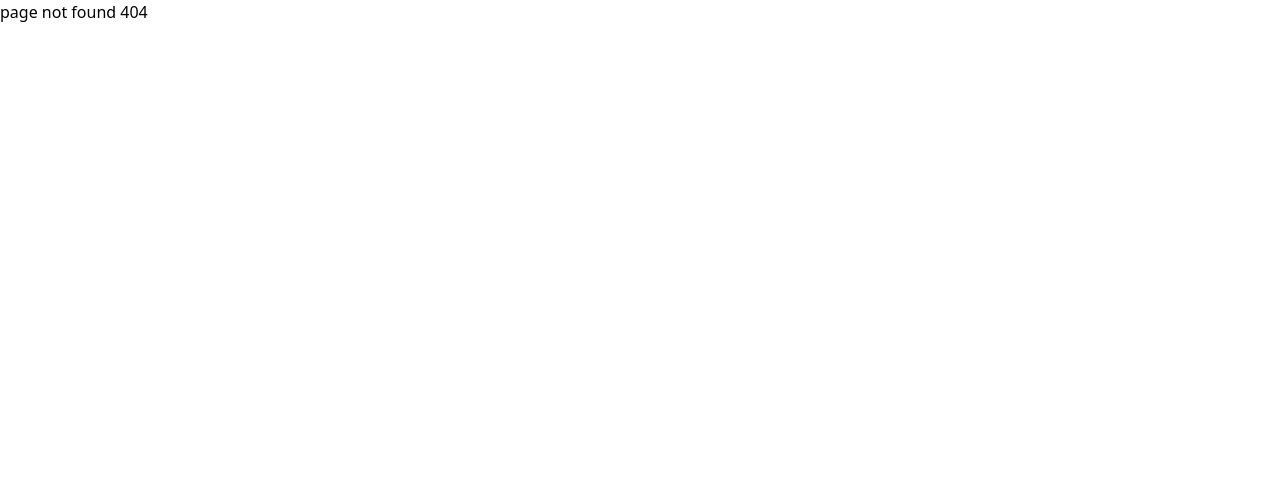
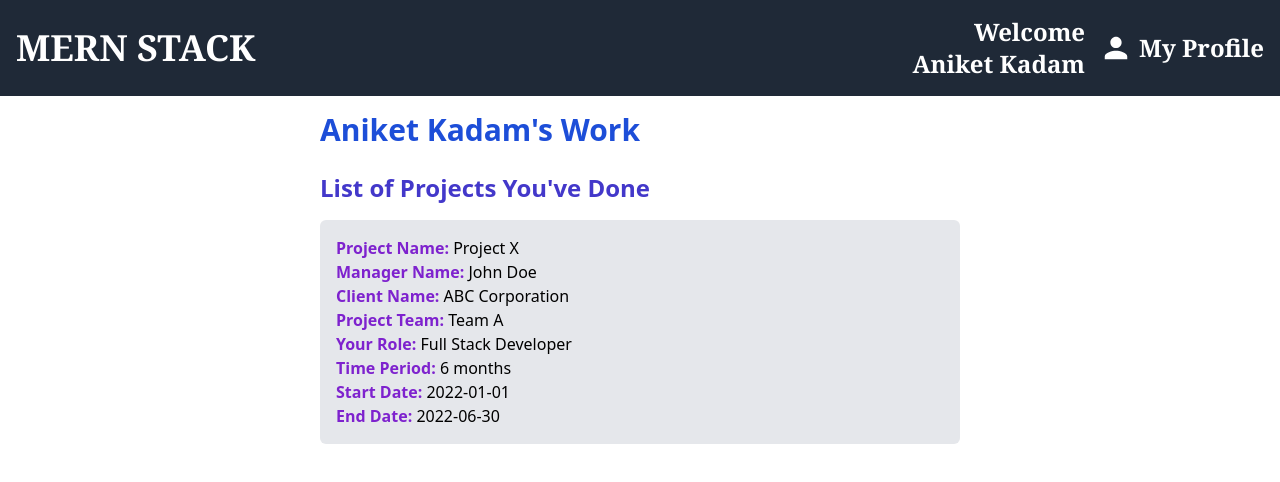
Before and after one commit to aniket2727/Employee-Portal, a React (Create React App) app in the folder client/: page /my-projects in a window 1280 px wide. Before the commit this address had no page. Shown: the top 482 px of the page. Built offline with nearby package versions, Linux system fonts and the light colour scheme.

Commit message:
mycompany projects details

```diff
--- a/client/src/App.js
+++ b/client/src/App.js
@@ -7,6 +7,7 @@ import CreatepostComponets from './Componets/Creaetepost/CreatepostComponets';
 import EmployeeSearchcomponets from './Componets/EmployeeSearch/EmployeeSearchcomponets';
 import CompanyProjectscomponets from './Componets/CompanyProjectsComponets/CompanyProjectscomponets';
 import OrganizationComponets from './Componets/OrganizationsInfo/OrganizationComponets';
+import MyCompanyprojects from './Componets/MyprojectsComponets/MyCompanyprojects';
 function App() {
   return (
     <div>
@@ -15,6 +16,7 @@ function App() {
           <Route path="/my-account" element={<LayoutComponets />} />
           <Route path="/login" element={<LoginComponents />} />
           <Route path="/my-profile" element={<MyProfileComponets/>} />
+          <Route path="/my-projects" element={<MyCompanyprojects/>} />
           <Route path="/create-post" element={<CreatepostComponets/>} />
           <Route path="/employee-search" element={<EmployeeSearchcomponets/>} />
           <Route path="/company-project" element={<CompanyProjectscomponets/>} />
--- a/client/src/Componets/CompanyProjectsComponets/CompanyProjectscomponets.js
+++ b/client/src/Componets/CompanyProjectsComponets/CompanyProjectscomponets.js
@@ -25,15 +25,15 @@ const CompanyProjectscomponets = () => {
                             <li>Development Center: Bangalore, India</li>s
                         </ul>
                     </p>
-                    {/* Add more company details as needed */}
+
                 </div>
 
                 <div className="bg-gray-200 p-4 rounded-md">
-                    {/* Project details */}
+
                     <h2 className="text-xl font-semibold mb-4  bg-red-500 rounded-md w-25">Project Details</h2>
                     <p><span className="font-bold">Project Name:</span> MERN STACK Development</p>
                     <p><span className="font-bold">Description:</span> Lorem ipsum dolor sit amet, consectetur adipiscing elit.</p>
-                    {/* Add more project details as needed */}
+
                 </div>
             </div>
         </>
--- /dev/null
+++ b/client/src/Componets/MyprojectsComponets/MyCompanyprojects.js
@@ -0,0 +1,30 @@
+import React from 'react';
+import HeaderComponets from '../header/HeaderComponets';
+
+const MyCompanyprojects = () => {
+  return (
+    <>
+      <HeaderComponets />
+      <div className="mx-auto max-w-2xl p-4">
+        <h1 className="text-3xl font-bold mb-6 text-blue-700">Aniket Kadam's Work</h1>
+        <h2 className="text-2xl font-semibold mb-4 text-indigo-700">List of Projects You've Done</h2>
+
+        {/* Project details */}
+        <div className="bg-gray-200 p-4 rounded-md mb-6">
+          <p><span className="font-bold text-purple-700">Project Name:</span> Project X</p>
+          <p><span className="font-bold text-purple-700">Manager Name:</span> John Doe</p>
+          <p><span className="font-bold text-purple-700">Client Name:</span> ABC Corporation</p>
+          <p><span className="font-bold text-purple-700">Project Team:</span> Team A</p>
+          <p><span className="font-bold text-purple-700">Your Role:</span> Full Stack Developer</p>
+          <p><span className="font-bold text-purple-700">Time Period:</span> 6 months</p>
+          <p><span className="font-bold text-purple-700">Start Date:</span> 2022-01-01</p>
+          <p><span className="font-bold text-purple-700">End Date:</span> 2022-06-30</p>
+        </div>
+
+        {/* Add more project details as needed */}
+      </div>
+    </>
+  );
+}
+
+export default MyCompanyprojects;
```
